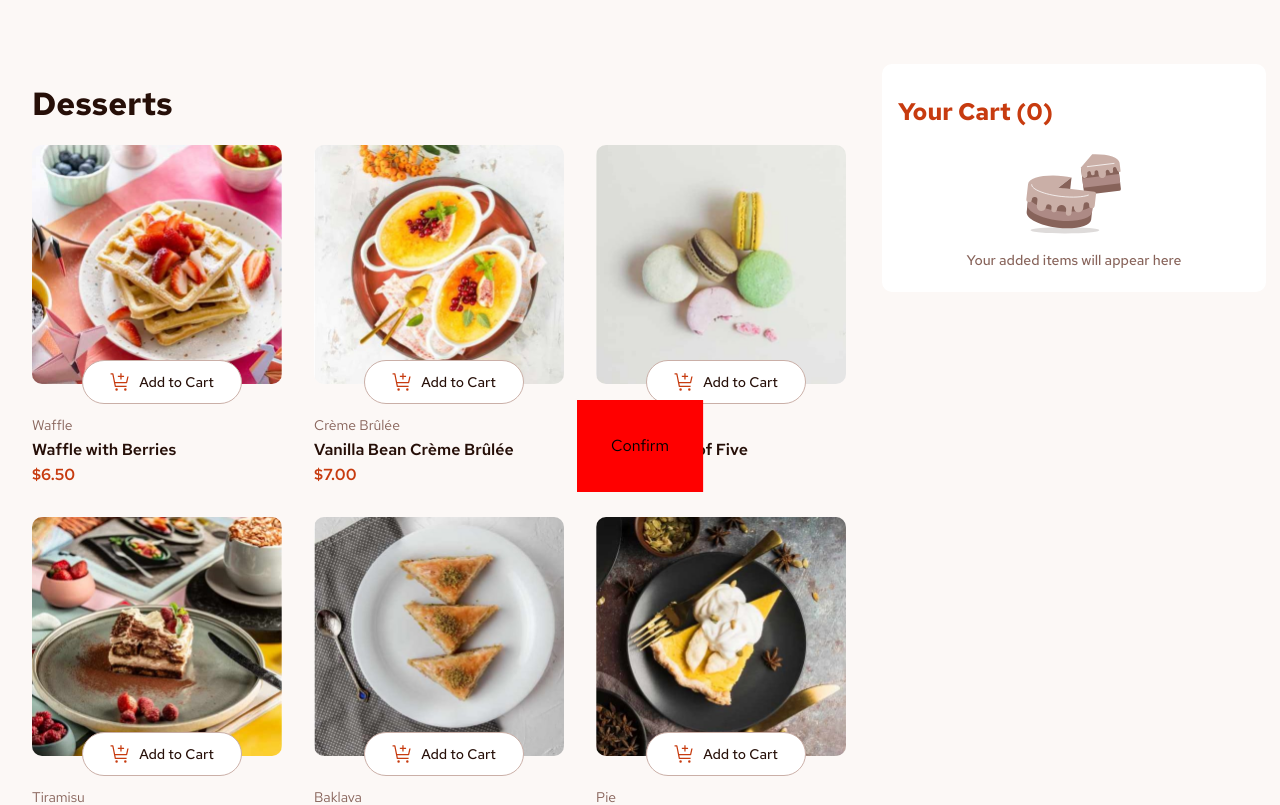
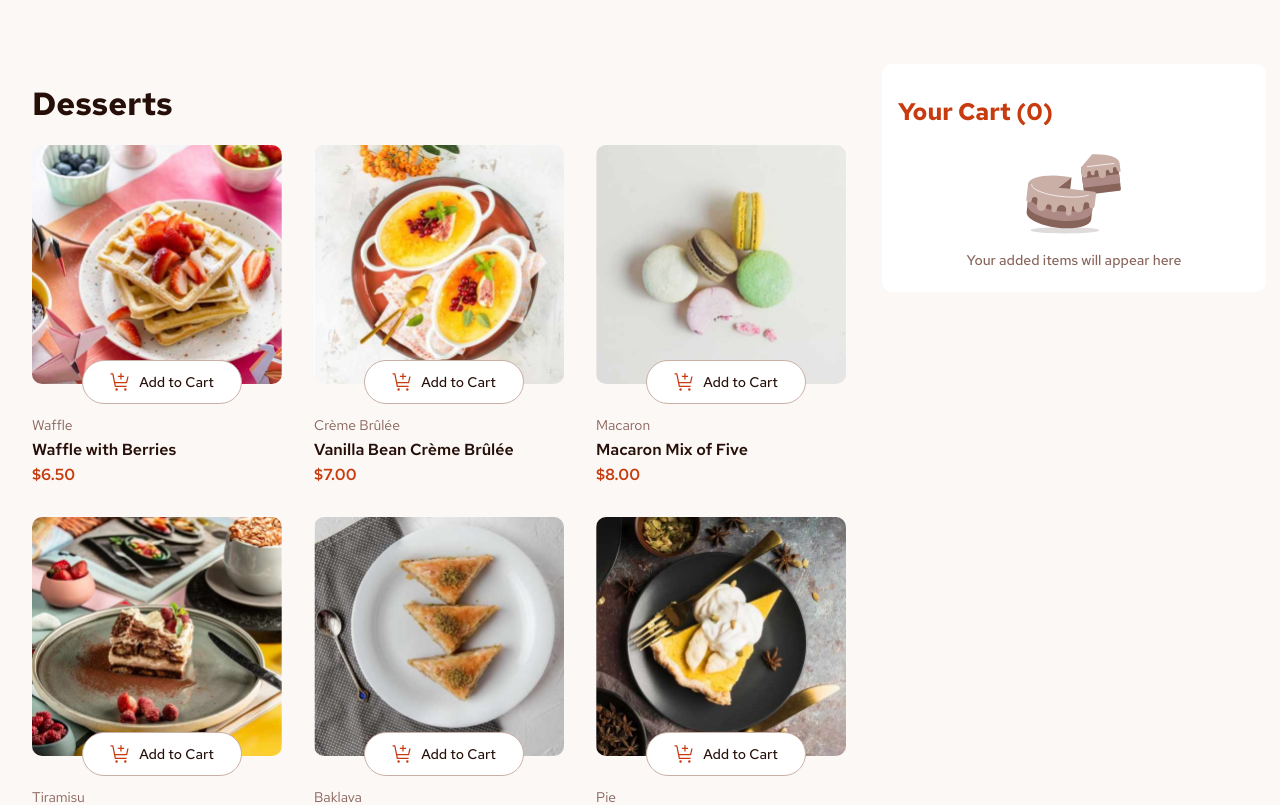
Before and after one commit to bengera/product-list-cart-fem, a React (Vite) app: page / in a window 1280 px wide. Shown: the top 805 px of the page. Built offline with nearby package versions, Linux system fonts and the light colour scheme.

Commit message:
Add conditional rendering for modal window

```diff
--- a/src/App.jsx
+++ b/src/App.jsx
@@ -14,7 +14,7 @@ function App() {
 
   return (
     <>
-      <div className="modal">Confirm</div>
+      {overlay === true ? <div className="modal">Confirm</div> : null}
       <div className={overlay === true ? "overlay show" : "overlay"}></div>
       <div className="container">
         <div className="menu">
--- a/src/sass/base/_general.scss
+++ b/src/sass/base/_general.scss
@@ -316,6 +316,6 @@ h1 {
   border: 2px solid red;
   background: red;
   left: 50%;
-  transform: translate(-50%, 0);
-  top: 50%;
+  transform: translate(-35%, 0);
+  top: 35%;
 }
```
